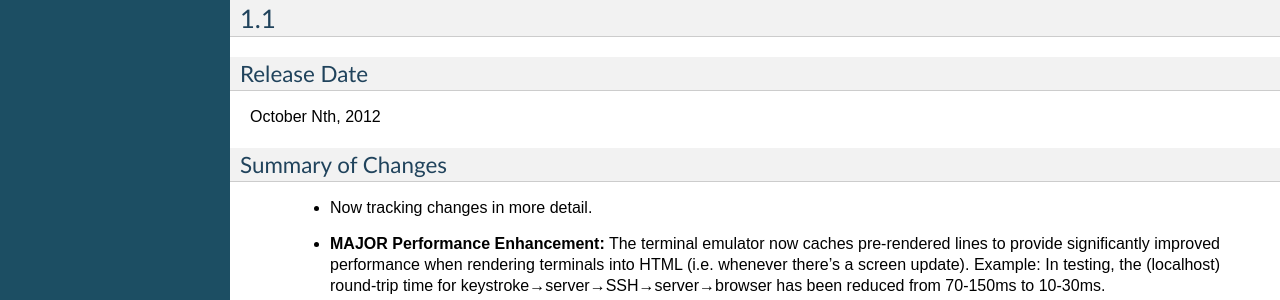
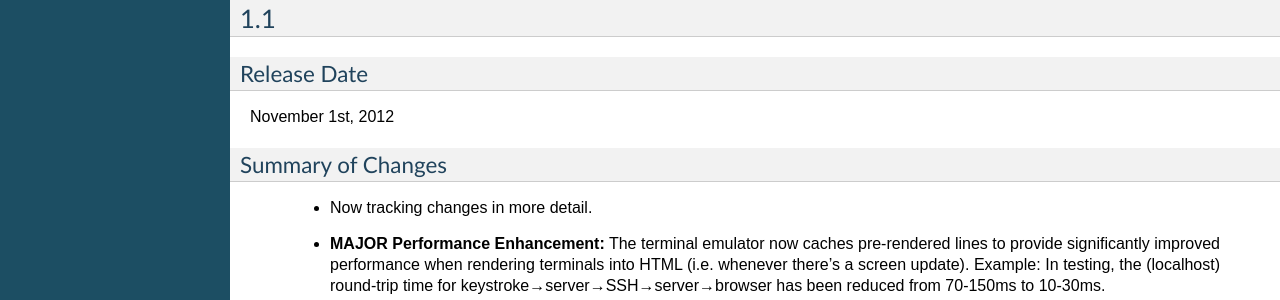
Before and after one commit to liftoff/GateOne, a Sphinx documentation site: the page built from gateone/docs/source/ReleaseNotes/index.rst, in a window 1280 px wide and 900 px high, scrolled down 1374 px. Shown: the part 152-452 px from the top of the window. Built offline with Sphinx 7.4.7, drawn with Linux system fonts in a browser that asks for light colours; the version number is read from the project's files by our own code.

Commit message:
Updated some minor things in the docs and rebuilt them.

```diff
--- a/gateone/docs/source/ReleaseNotes/index.rst
+++ b/gateone/docs/source/ReleaseNotes/index.rst
@@ -51,7 +51,7 @@ See the git commit log for full details on all changes.
 ---
 Release Date
 ^^^^^^^^^^^^
-October Nth, 2012
+November 1st, 2012
 
 Summary of Changes
 ^^^^^^^^^^^^^^^^^^
```
Also changed, not shown: 9 other files.
